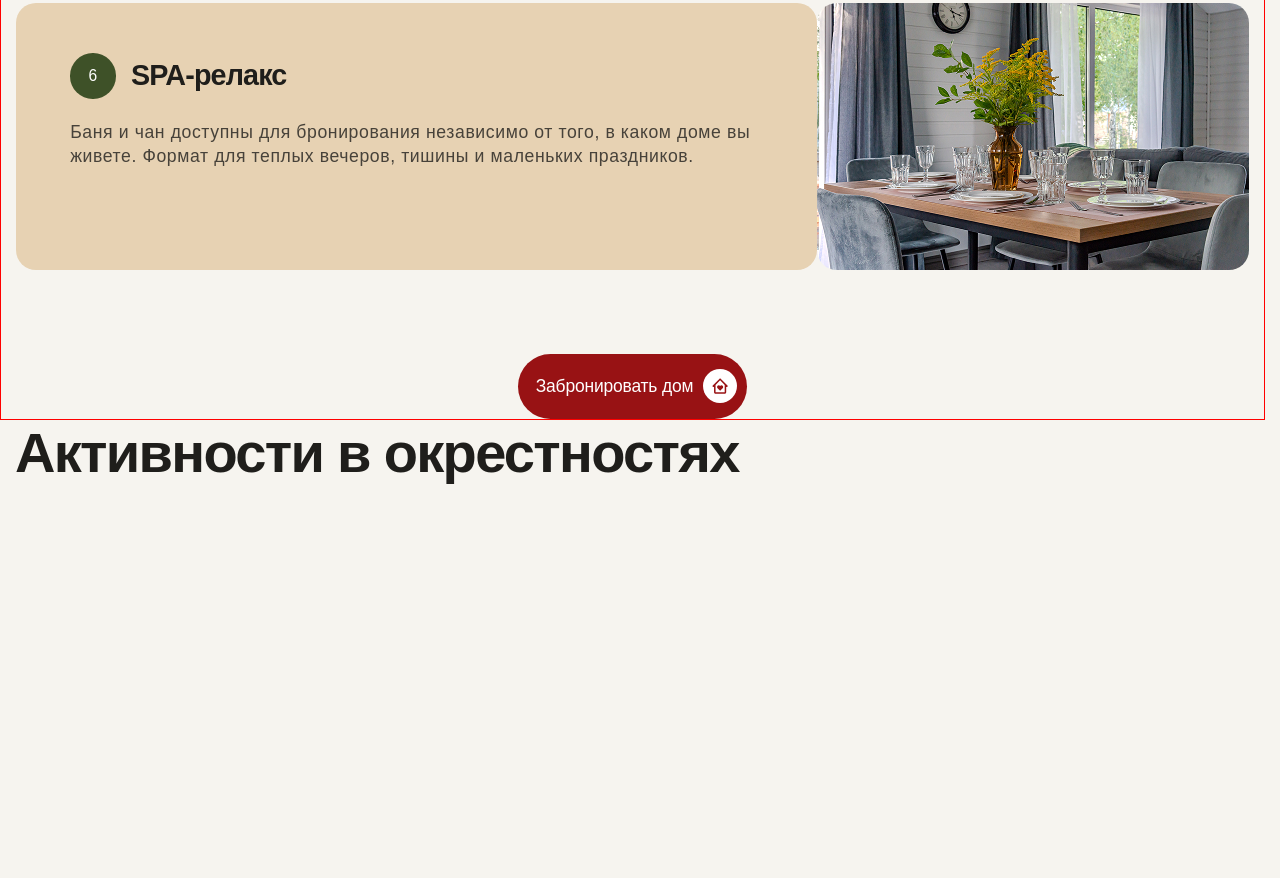
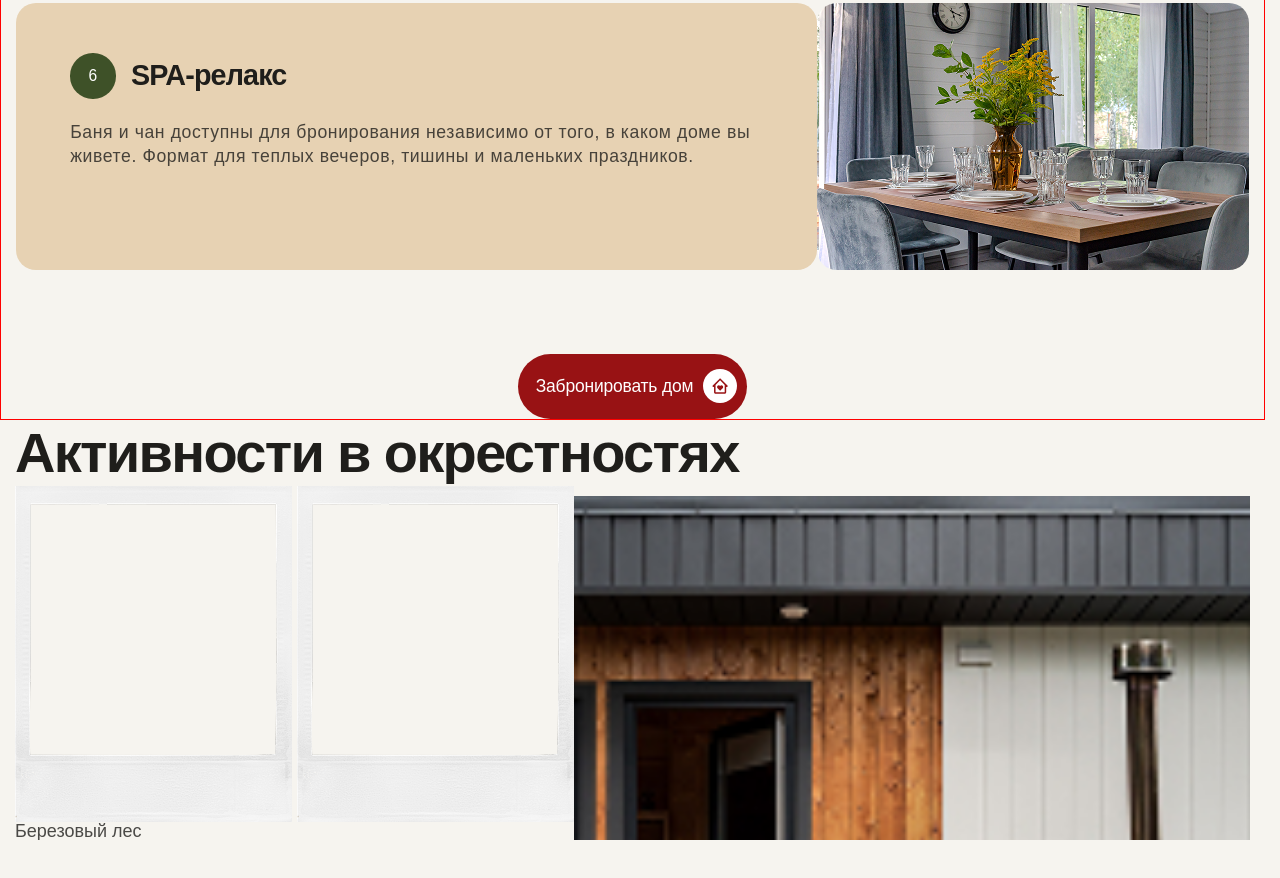
Before and after one commit to flaberfl/flatpoint, a React app: page src/index.html in a window 1280 px wide. Shown: the part 3068-3946 px from the top of the page. Built offline with nearby package versions, Linux system fonts and the light colour scheme; files whose address does not match are found by name; what vanilla-lazyload would draw is missing.

Commit message:
Update index.html

```diff
--- a/src/index.html
+++ b/src/index.html
@@ -248,14 +248,17 @@
 
 			<section class="activities">
 				<div class="activities__container">
-						<h2 class="activities__title title-h2">Активности в окрестностях</h2>
+					<h2 class="activities__title title-h2">Активности в окрестностях</h2>
 				</div>
 				<div class="activities__container--full">
 					<div class="activities__items-scroll">
 						<div class="activities__slider swiper">
 							<div class="activities__wrapper swiper-wrapper">
 								<div class="activities__slide swiper-slide">
-
+									<img src="@img/frame.png" alt="" class="activities__tape">
+									<img src="@img/frame.png" alt="" class="activities__frame">
+									<img src="@img/intro/01.jpg" alt="" class="intro__photo">
+									<div class="activities__value">Березовый лес</div>
 								</div>
 							</div>
 						</div>
```
